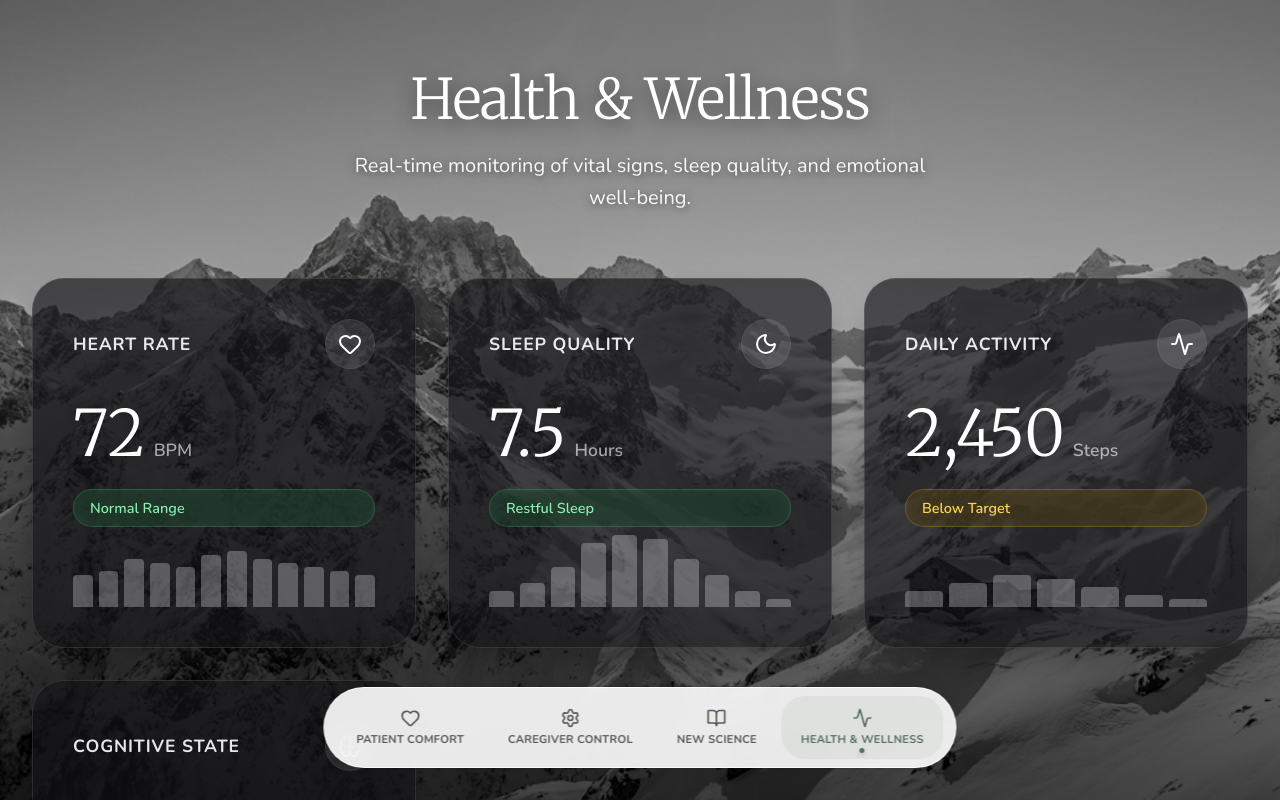
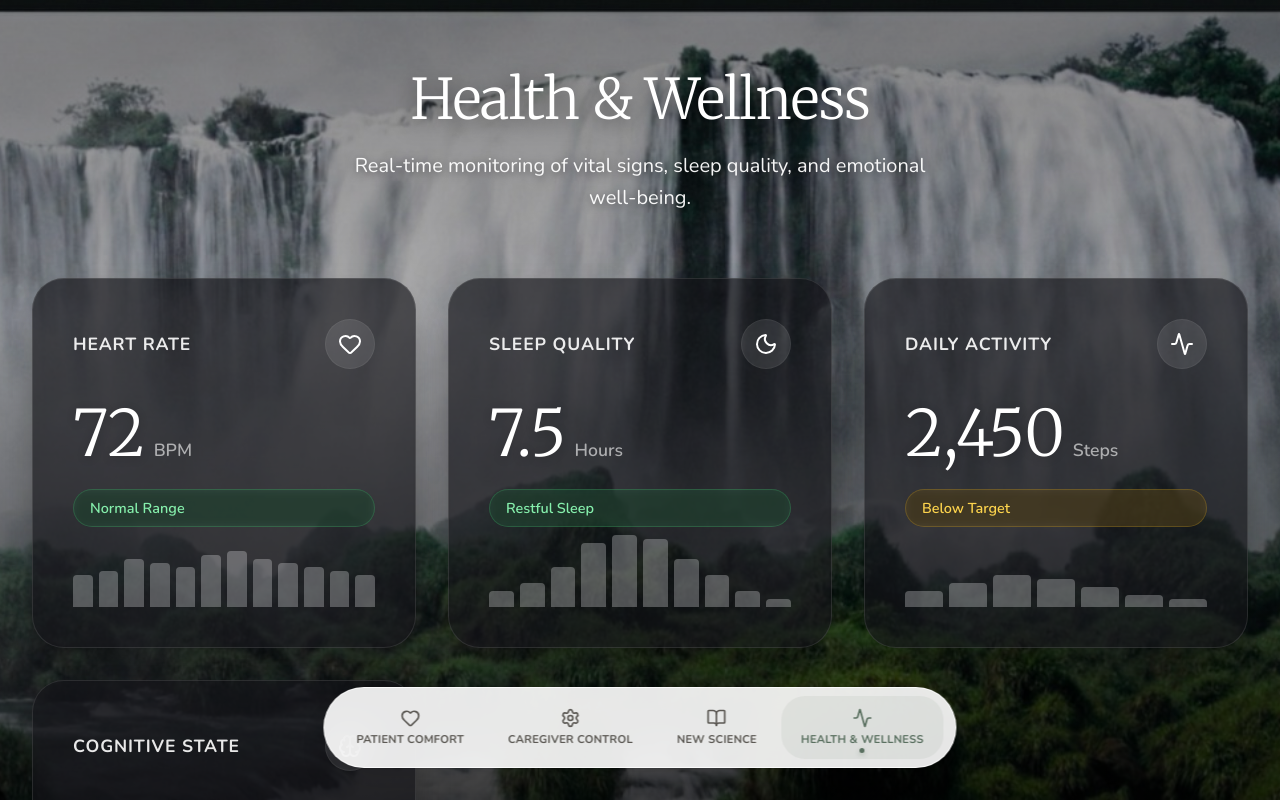
Before and after one commit to rgkhabbaz-sys/everloved-v3, a Next.js app: page /wellness in a window 1280 px wide. Built offline with nearby package versions, Linux system fonts and the light colour scheme.

Commit message:
Update Health & Wellness background to serene waterfall photo

```diff
--- a/src/components/Wellness/WellnessDashboard.tsx
+++ b/src/components/Wellness/WellnessDashboard.tsx
@@ -39,8 +39,8 @@ const WellnessDashboard = () => {
         <div className={styles.container}>
             <div className={styles.backgroundWrapper}>
                 <Image
-                    src="/wellness-bg.png"
-                    alt="Serene Mountain Landscape"
+                    src="/wellness-bg-new.jpg"
+                    alt="Serene Waterfall Landscape"
                     fill
                     className={styles.backgroundImage}
                     priority
```
Also changed, not shown: public/wellness-bg-new.jpg (added).
